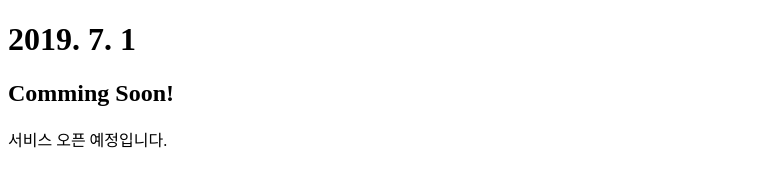
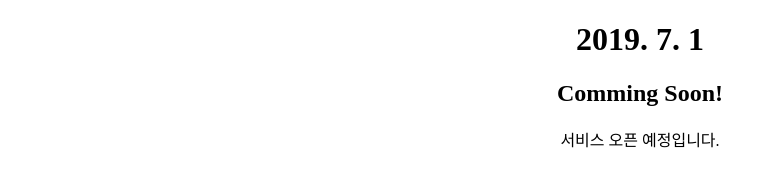
Before and after one commit to jh1nrt/BBJH, a plain HTML site: page index.html in a window 1280 px wide. Shown: the whole page, without its empty margins (0-775 px from the left). Drawn offline with Linux system fonts and the light colour scheme.

Commit message:
Beta version 1.1

```diff
--- a/index.html
+++ b/index.html
@@ -5,8 +5,8 @@
   <meta charset="utf-8">
 </head>
 <body>
-  <h1>2019. 7. 1</h1>
-  <h2>Comming Soon!</h2>
-  <p>서비스 오픈 예정입니다.</p>
+  <h1><center>2019. 7. 1</center></h1>
+  <h2><center>Comming Soon!</center></h2>
+  <p><center>서비스 오픈 예정입니다.</center></p>
 </body>
 </html>
```
